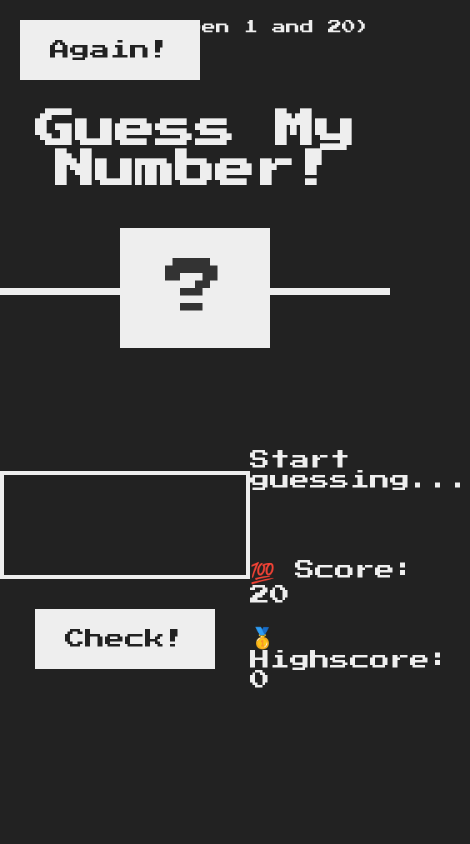
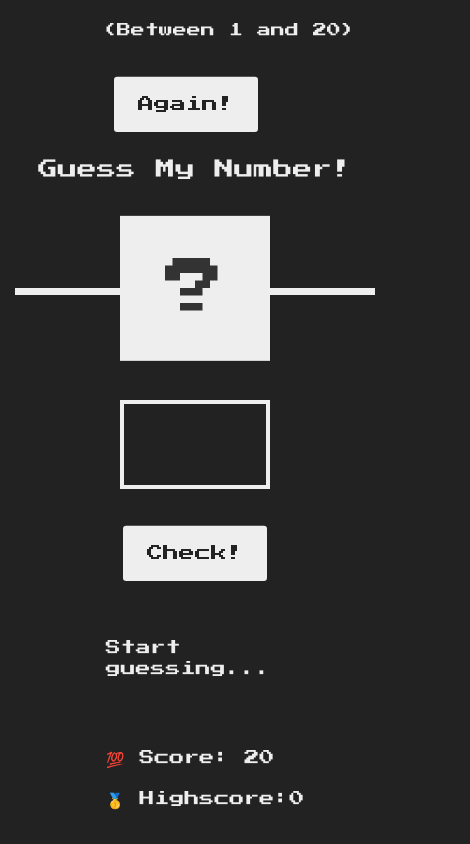
Before and after one commit to paramveer665/GuessTheNumber, a plain HTML site: page index.html in a window 390 px wide. Shown: the whole page, 470 px wide, since content can reach past the window. Drawn offline with nearby package versions, Linux system fonts and the light colour scheme.

Commit message:
repsoneiveness added

```diff
--- a/index.html
+++ b/index.html
@@ -2,31 +2,58 @@
 <html lang="en">
   <head>
     <meta charset="UTF-8" />
-    <meta name="viewport" content="width=device-width, initial-scale=1.0" />
+    <meta name="viewport" content="width=device-width, initial-scale=1" />
+    <link
+      rel="stylesheet"
+      href="https://maxcdn.bootstrapcdn.com/bootstrap/3.4.1/css/bootstrap.min.css"
+    />
+
     <meta http-equiv="X-UA-Compatible" content="ie=edge" />
     <link rel="stylesheet" href="style.css" />
     <title>Guess My Number!</title>
   </head>
   <body>
+    <div class="container-fluid">
       <header>
         <h1>Guess My Number!</h1>
+
         <p class="between">(Between 1 and 20)</p>
         <button class="btn again">Again!</button>
         <div class="number">?</div>
       </header>
-    <main>
+      <div class="row">
+        <div class="col">
+          <main class="flex-wrap">
+            <div class="col-12 col-md-6">
               <section class="left">
-        <input type="number" class="guess" />
+                <input type="number" class="guess col-3" />
                 <button class="btn check">Check!</button>
               </section>
+            </div>
+            <div class="col-12 col-md-6">
               <section class="right">
                 <p class="message">Start guessing...</p>
-        <p class="label-score">💯 Score: <span class="score">20</span></p>
+                <p class="label-score">
+                  💯 Score: <span class="score">20</span>
+                </p>
                 <p class="label-highscore">
-          🥇 Highscore: <span class="highscore">0</span>
+                  🥇 Highscore:<span class="highscore">0</span>
                 </p>
               </section>
+            </div>
           </main>
+        </div>
+      </div>
+    </div>
+
     <script src="script.js"></script>
+    <script
+      defer
+      src="https://ajax.googleapis.com/ajax/libs/jquery/3.7.1/jquery.min.js"
+    ></script>
+    <script
+      defer
+      src="https://maxcdn.bootstrapcdn.com/bootstrap/3.4.1/js/bootstrap.min.js"
+    ></script>
   </body>
 </html>
--- a/style.css
+++ b/style.css
@@ -34,14 +34,14 @@ main {
 }
 
 .left {
-  width: 52rem;
+  width: 100%;
   display: flex;
   flex-direction: column;
   align-items: center;
 }
 
 .right {
-  width: 52rem;
+  width: 100%;
   font-size: 2rem;
 }
 
@@ -117,3 +117,38 @@ h1 {
 .label-score {
   margin-bottom: 2rem;
 }
+
+@media screen and (max-width: 540px) {
+  .guess {
+    width: 15rem;
+    /* padding: 1rem; */
+    padding-top: 0.5rem;
+    padding-bottom: 0.5rem;
+    margin-top: 80px;
+  }
+  button {
+    scale: 0.8;
+  }
+  .number {
+    margin-top: 25px;
+  }
+  header {
+    padding-bottom: 10px;
+  }
+  main {
+    flex-direction: column;
+    width: 100%;
+  }
+  h1 {
+    font-size: 140%;
+  }
+  .again {
+    margin-top: 50px;
+    margin-left: 17%;
+  }
+  .right {
+    width: 80%;
+    margin-left: 15%;
+    font-size: 1.5rem;
+  }
+}
```
Lines whose indentation alone changed are shown as unchanged.
